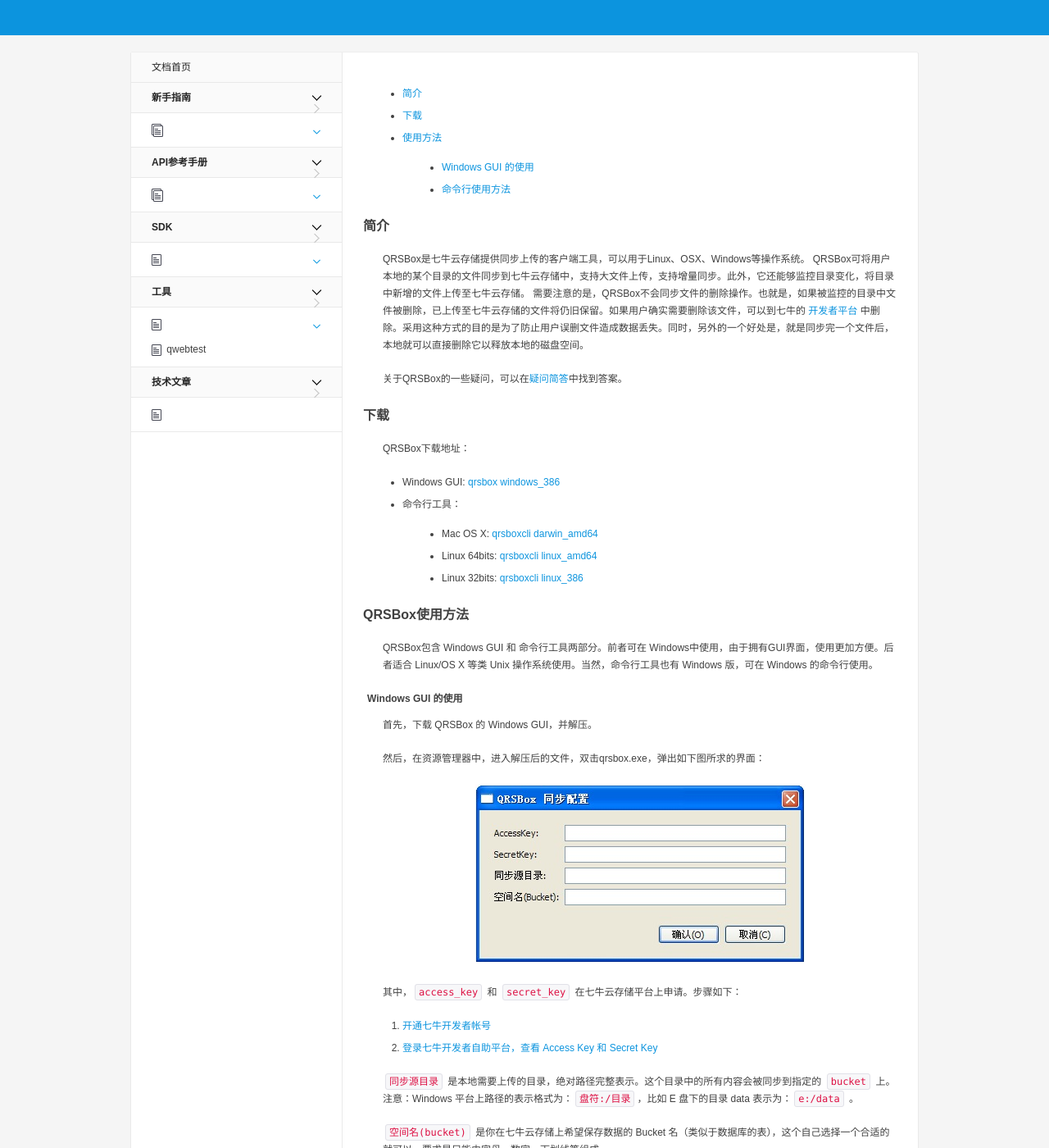
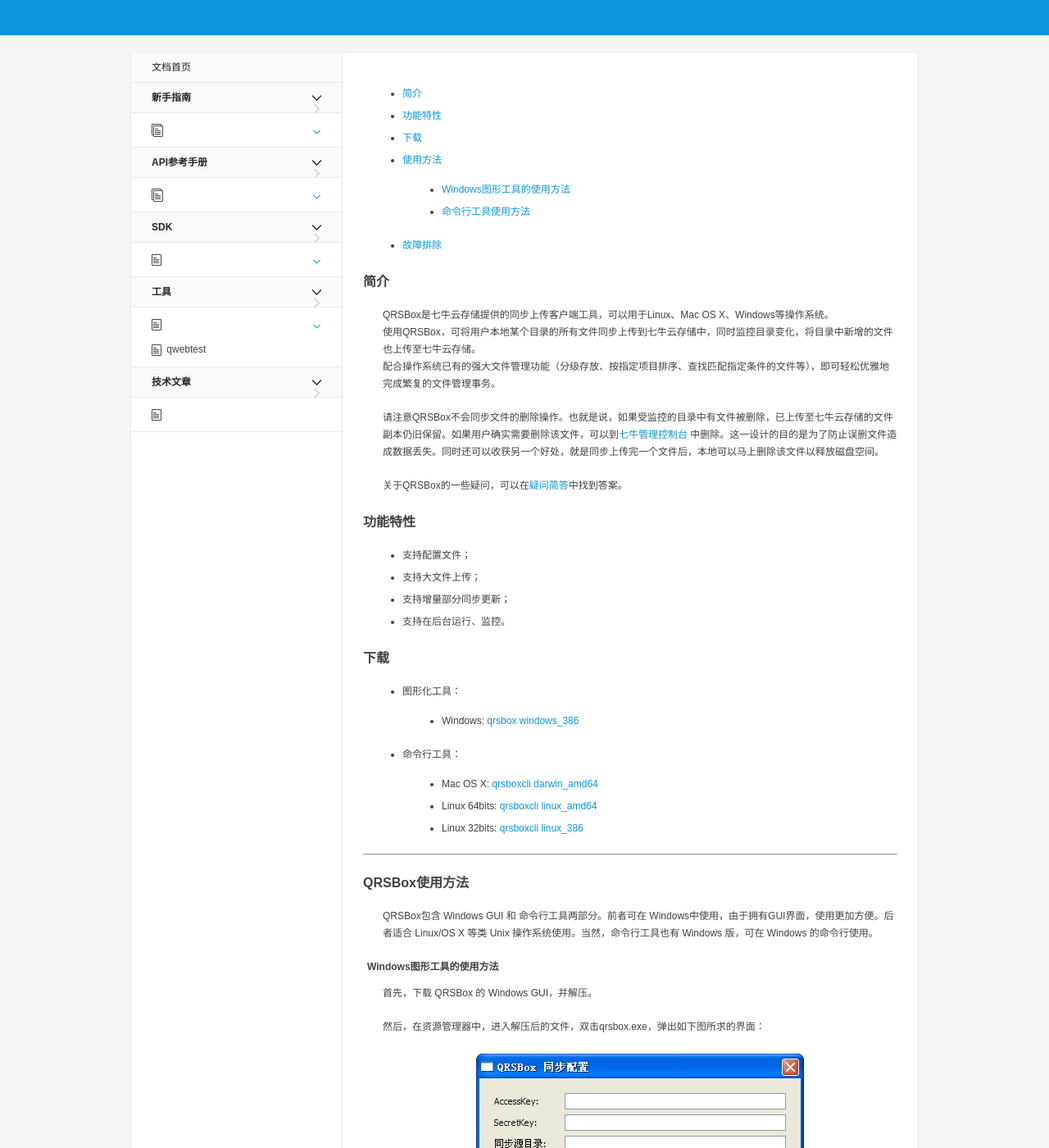
Before and after one commit to qiniu/developer.qiniu.com, a Jekyll site: the page built from docs/v6/tools/qrsbox.md, in a window 1280 px wide and 1400 px high. Shown: the whole window at 82% size. Built offline with Jekyll 4.4.1, drawn with Linux system fonts in a browser that asks for light colours; comment, search, counter and statistics services are not loaded; some of the changed text lies outside the part shown.

Commit message:
为qrsbox补充说明内容。

````diff
--- a/docs/v6/tools/qrsbox.md
+++ b/docs/v6/tools/qrsbox.md
@@ -5,33 +5,47 @@
 
 
 - [简介](#intro)
+- [功能特性](#feature)
 - [下载](#download)
 - [使用方法](#usage)
-    - [Windows GUI 的使用](#usage-gui)
-    - [命令行使用方法](#usage-cmd)
+    - [Windows图形工具的使用方法](#usage-gui)
+    - [命令行工具使用方法](#usage-cmd)
+- [故障排除](#failures)
 
 <a id="intro"></a>
 
 ## 简介
 
-QRSBox是七牛云存储提供同步上传的客户端工具，可以用于Linux、OSX、Windows等操作系统。
-QRSBox可将用户本地的某个目录的文件同步到七牛云存储中，支持大文件上传，支持增量同步。此外，它还能够监控目录变化，将目录中新增的文件上传至七牛云存储。
-需要注意的是，QRSBox不会同步文件的删除操作。也就是，如果被监控的目录中文件被删除，已上传至七牛云存储的文件将仍旧保留。如果用户确实需要删除该文件，可以到七牛的 [开发者平台](https://portal.qiniu.com/) 中删除。采用这种方式的目的是为了防止用户误删文件造成数据丢失。同时，另外的一个好处是，就是同步完一个文件后，本地就可以直接删除它以释放本地的磁盘空间。
+QRSBox是七牛云存储提供的同步上传客户端工具，可以用于Linux、Mac OS X、Windows等操作系统。
+使用QRSBox，可将用户本地某个目录的所有文件同步上传到七牛云存储中，同时监控目录变化，将目录中新增的文件也上传至七牛云存储。
+配合操作系统已有的强大文件管理功能（分级存放、按指定项目排序、查找匹配指定条件的文件等），即可轻松优雅地完成繁复的文件管理事务。
+
+请注意QRSBox不会同步文件的删除操作。也就是说，如果受监控的目录中有文件被删除，已上传至七牛云存储的文件副本仍旧保留。如果用户确实需要删除该文件，可以到[七牛管理控制台](https://portal.qiniu.com/) 中删除。这一设计的目的是为了防止误删文件造成数据丢失。同时还可以收获另一个好处，就是同步上传完一个文件后，本地可以马上删除该文件以释放磁盘空间。
 
 关于QRSBox的一些疑问，可以在[疑问简答](http://kb.qiniu.com/537ps105)中找到答案。
+
+<a id="feature"></a>
+
+## 功能特性
+
+- 支持配置文件；
+- 支持大文件上传；
+- 支持增量部分同步更新；
+- 支持在后台运行、监控。
 
 <a id="download"></a>
 
 ## 下载
 
-QRSBox下载地址：
-
-- Windows GUI: [qrsbox windows_386](http://devtools.qiniudn.com/qiniu-devtools-windows_386-current.zip)
+- 图形化工具：
+    - Windows: [qrsbox windows_386](http://devtools.qiniudn.com/qiniu-devtools-windows_386-current.zip)
 
 - 命令行工具：
     - Mac OS X: [qrsboxcli darwin_amd64](http://devtools.qiniudn.com/mac/qrsboxcli)
     - Linux 64bits: [qrsboxcli linux_amd64](http://devtools.qiniudn.com/qiniu-devtools-linux_amd64-current.tar.gz)
     - Linux 32bits: [qrsboxcli linux_386](http://devtools.qiniudn.com/qiniu-devtools-linux_386-current.tar.gz)
+
+---
 
 <a id="usage"></a>
 
@@ -41,7 +55,7 @@
 
 <a id="usage-gui"></a>
 
-### Windows GUI 的使用
+### Windows图形工具的使用方法
 
 首先，下载 QRSBox 的 Windows GUI，并解压。
 
@@ -70,16 +84,14 @@
 
 <a id="usage-cmd"></a>
 
-### 命令行使用方法
-
-QRSBox 命令行工具的使用方式如下：
+### 命令行工具使用方法
 
 首先，下载 QRSBox 命令行工具，并解压。
 
-然后，执行以下命令，进行初始化：
+然后，在解压后的文件夹中执行以下命令，进行初始化：
 
 ```
-    qrsboxcli init <AccessKey> <SecretKey> <SyncDir> <Bucket> [<KeyPrefix>]
+    ./qrsboxcli init <AccessKey> <SecretKey> <SyncDir> <Bucket> [<KeyPrefix>]
 ```
 
 其中，`<AccessKey>` 和 `<SecretKey>` 在七牛云存储平台上申请。步骤如下：
@@ -96,24 +108,79 @@
 最后，用户可以使用以下命令开始文件同步：
 
 ```
-    qrsboxcli sync &
+./qrsboxcli sync &
 ```
 
-这里使用了 `&` 符号，让同步客户端进程运行在后台。
+这里使用了 `&` 符号，让同步客户端进程运行在后台。如果退出终端后程序中断，请使用以下命令代替：
+
+```
+nohup ./qrsboxcli sync >/dev/null 2>&1 &
+```
 
 用户可以通过以下命令查看同步过程：
 
 ```
-    qrsboxcli log
+./qrsboxcli log
 ```
 
-如果用户需要停止后台运行的qrsboxcli，可以使用如下命令：
+如果需要停止后台运行的qrsboxcli，可以使用如下命令：
 
 ```
-    qrsboxcli stop
+./qrsboxcli stop
 ```
 
-如果用户希望改变同步的目录、bucket等运行参数，需要先用 `stop` 命令停止 qrsboxcli 的后台程序，重新用新的参数运行初始化命令，然后再次启动同步程序，qrsboxcli会立刻按新的配置将新目录的文件同步至七牛云存储。
+如果希望改变同步的目录、bucket等运行参数，需要先用 `stop` 命令停止 qrsboxcli 的后台程序，重新用新的参数运行初始化命令，然后再次启动同步程序，qrsboxcli会立刻按新的配置将新目录的文件同步至七牛云存储。
+
+#### 命令使用说明
+
+执行以下命令可以获得各个子命令的使用说明：
+
+```
+./qrsboxcli
+
+Usage:
+  qrsboxcli init <AccessKey> <SecretKey> <SyncDir> <Bucket>  - Init qrsbox conf
+  qrsboxcli sync &                                           - Watch <SyncDir> and sync files
+  qrsboxcli log                                              - View sync log
+  qrsboxcli stop                                             - Kill qrsboxcli sync process
+
+BuildVersion:
+  qrsboxcli v2.5.20131013
+```
+
+#### 配置文件
+
+命令行工具的配置文件通常保存在用户主目录的.qrsbox下，执行init命令时会将具体目录路径输出到屏幕上。
+具体内容如下（JSON格式）：
+
+```
+{
+    "tasks": [
+        {
+            "src": "<SyncDir>",
+            "dest": "qiniu:bucket=<Bucket>",
+            "skipsym": 0,
+            "syncdur": 0
+        }
+    ],
+    "access_key": "<AccessKey>",
+    "secret_key": "<SecretKey>",
+    "debug_level": 0
+}
+```
+
+其中，
+
+- `tasks`字段指定监控任务：
+    - `src`字段指定受监控的文件目录；
+    - `dest`字段指定上传目标参数，如空间名（<Bucket>）和文件前缀（KeyPrefix），多个参数须以`&`符号分隔；
+    - `skipsym`字段指定是否跳过链接文件，`0`表示不跳过，`1`表示跳过；
+    - `syncdur`字段指定监控检测周期，单位为秒，`0`表示使用默认值（0.5秒）。
+- `access_key`字段指定AccessKey值；
+- `secret_key`字段指定SecretKey值；
+- `debug_level`字段指定日志信息输出等级，默认值为`0`，即输出Debug信息。
+
+---
 
 <a id="failures">
 ## 故障排除
@@ -136,7 +203,7 @@
 find <受监视文件夹路径> | wc -l
 ```
 
-如果cat输出值小于wc输出值，则执行如下命令（设定值为 wc输出值 X 2）：
+如果cat输出值小于wc输出值，则执行如下命令（设定值为`wc输出值 X 2`）：
 
 ```
 echo 设定值 > /proc/sys/fs/inotify/max_user_watches
````
